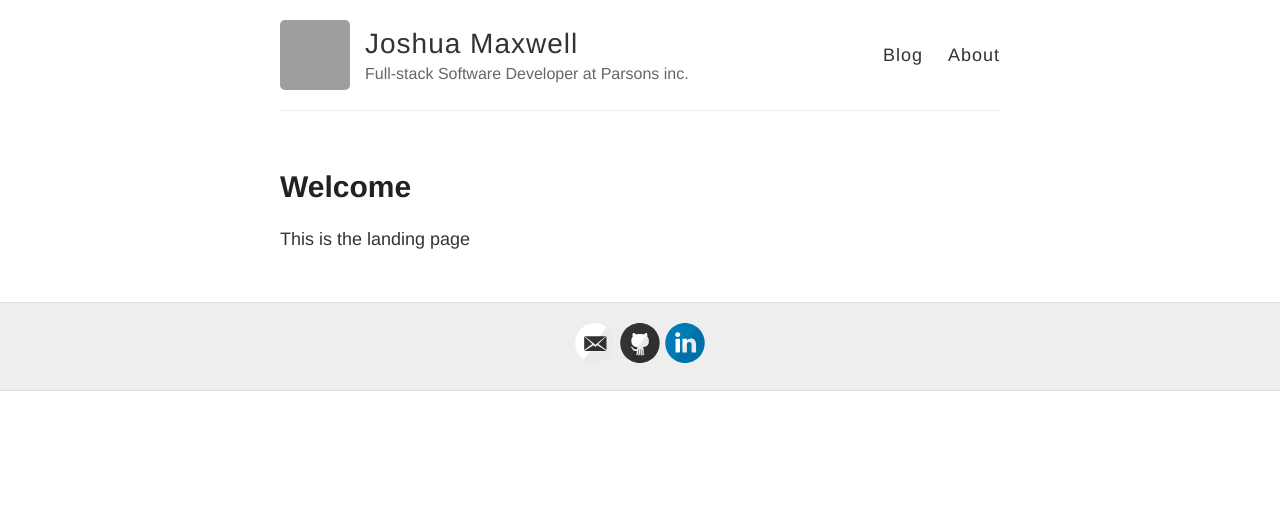
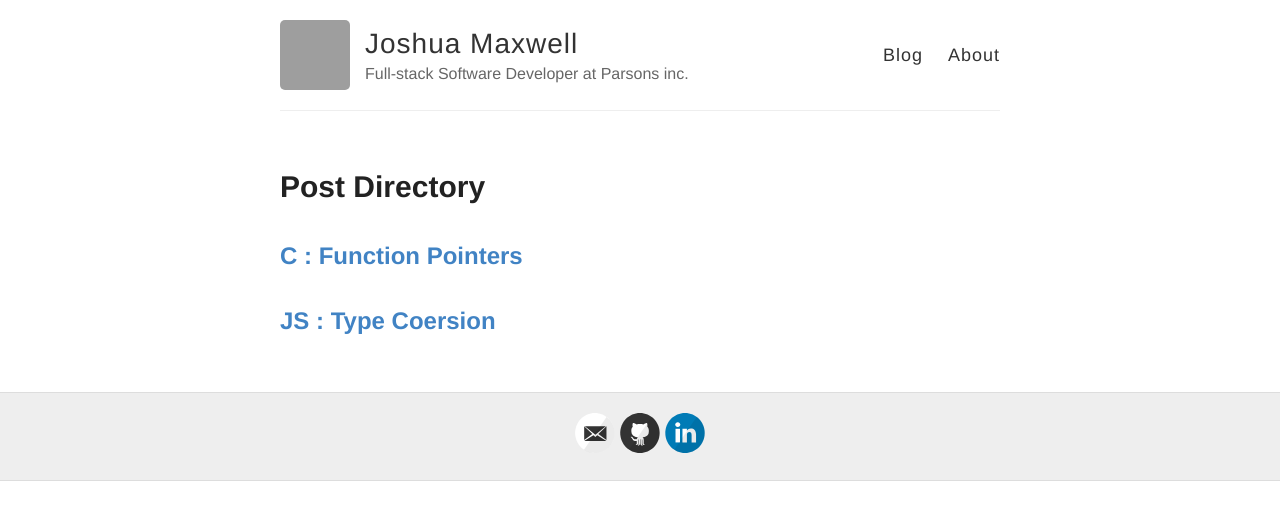
Before and after one commit to jwMaxwell/jwMaxwell.github.io, a Jekyll site: the page built from index.md, in a window 1280 px wide. Shown: the top 520 px of the page. Built offline with Jekyll 4.4.1, drawn with Linux system fonts in a browser that asks for light colours; our own code applies the rules of GitHub Pages for plain Markdown files; grey boxes are pictures that could not be loaded.

Commit message:
restructuring

```diff
--- a/index.md
+++ b/index.md
@@ -1,7 +1,7 @@
 ---
-layout: page
-title: Welcome
-order: 1
+title: "Post Directory"
+date: 2022-07-21T21:18:55-05:00
 ---
 
-This is the landing page
+## [C : Function Pointers](./fn-pointers/)
+## [JS : Type Coersion](./type-coercion/)
```
Also changed, not shown: _posts/2014-3-3-home.md (deleted, +0 -8 lines), _posts/fn-pointers.md (renamed from _posts/c/fn-pointers.md), _posts/type-coercion.md (renamed from _posts/js/type-coercion.md).
